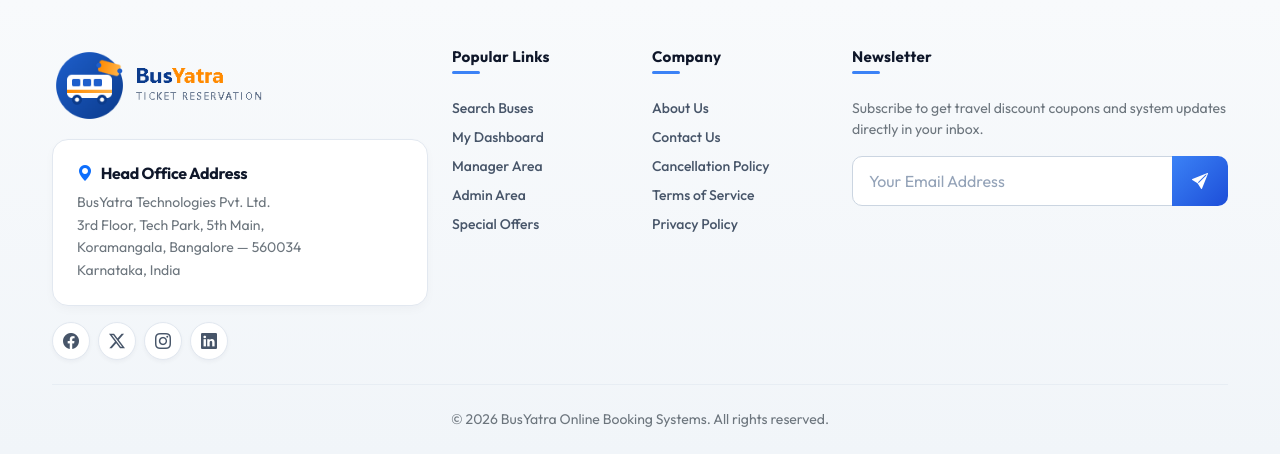
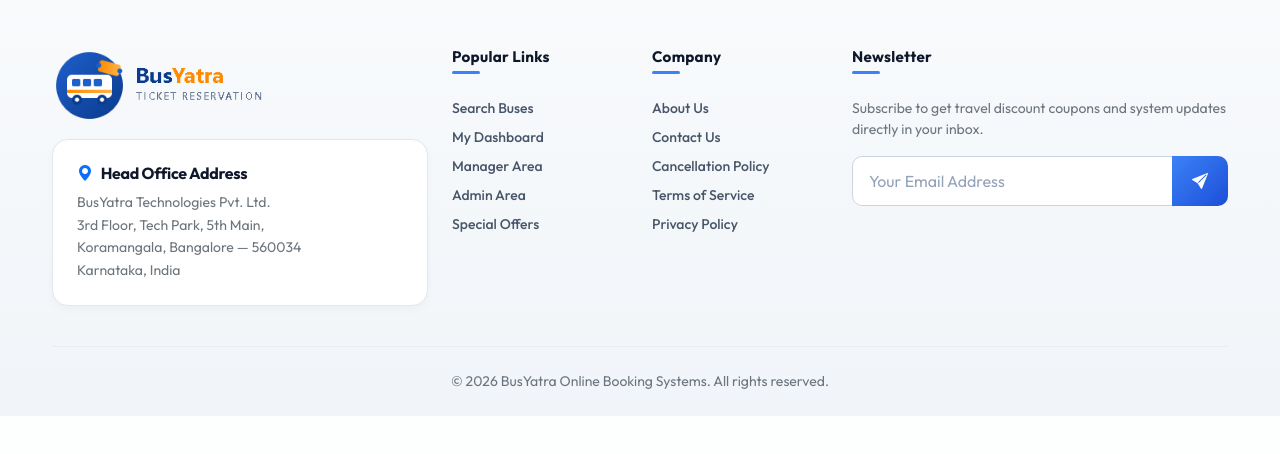
Before and after one commit to ravi-1820/BusYatra-Project, a Django app: page /about/ in a window 1280 px wide. Shown: the part 3642-4096 px from the top of the page. After the commit the page ends 4031 px from the top, so only its background shows below. Run offline with Django 5.2, Linux system fonts and the light colour scheme; data comes from the database, SQL or seed files in the repository; some libraries are stand-ins or nearby versions.

Commit message:
Remove social media icons from footer

```diff
--- a/Bus/templates/base.html
+++ b/Bus/templates/base.html
@@ -197,13 +197,7 @@
                             Karnataka, India
                         </p>
                     </div>
-                    <div class="d-flex gap-2">
-                        <a href="#" class="footer-social-icon" aria-label="Facebook"><i class="bi bi-facebook"></i></a>
-                        <a href="#" class="footer-social-icon" aria-label="Twitter"><i class="bi bi-twitter-x"></i></a>
-                        <a href="#" class="footer-social-icon" aria-label="Instagram"><i
-                                class="bi bi-instagram"></i></a>
-                        <a href="#" class="footer-social-icon" aria-label="LinkedIn"><i class="bi bi-linkedin"></i></a>
-                    </div>
+
                 </div>
                 <div class="col-md-2 col-6">
                     <h6 class="footer-heading mb-4">Popular Links</h6>
```
